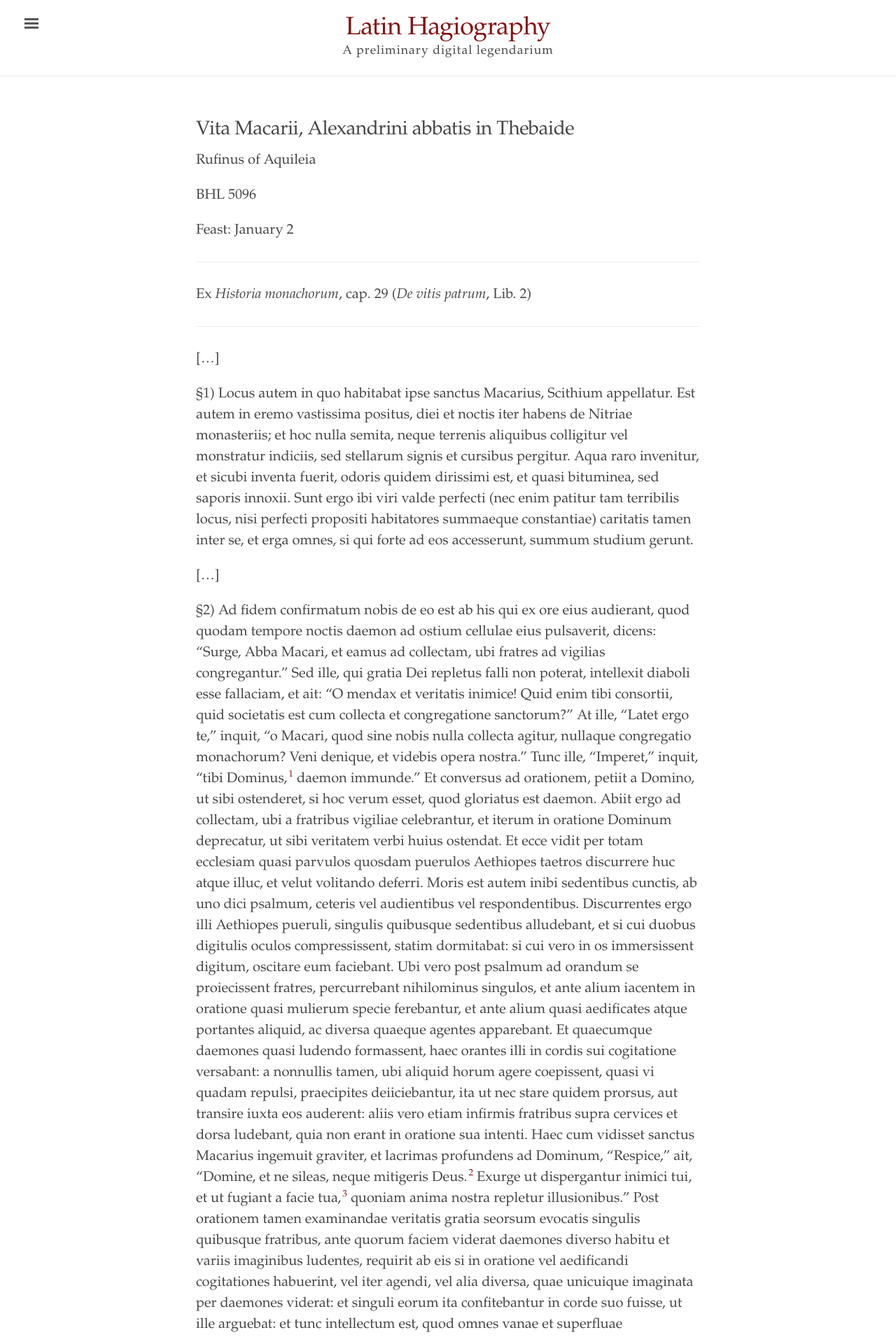
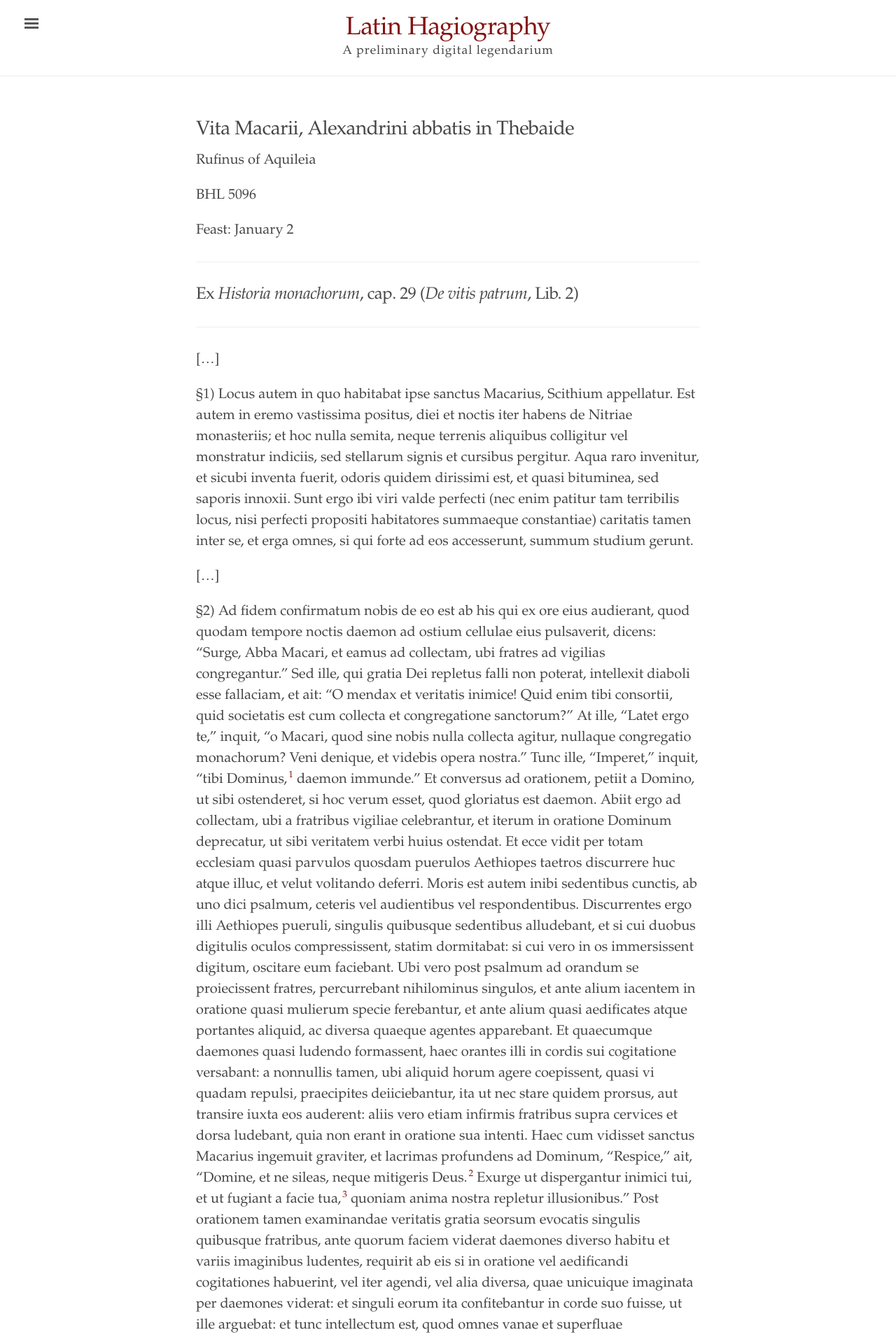
Before and after one commit to cjkoepke1/latin-hagiography, a Jekyll site: the page built from _texts/vita-macarii-alexandrini.md, in a window 1280 px wide. Shown: the top 1911 px of the page at 70% size. Built offline with Jekyll 4.4.1, drawn with Linux system fonts in a browser that asks for light colours.

Commit message:
Made header bold

```diff
--- a/_texts/vita-macarii-alexandrini.md
+++ b/_texts/vita-macarii-alexandrini.md
@@ -10,7 +10,7 @@ source: Acta Sanctorum ex Historia monachorum, cap. 29
 
 ---
 
-Ex *Historia monachorum*, cap. 29 (*De vitis patrum*, Lib. 2)
+## Ex *Historia monachorum*, cap. 29 (*De vitis patrum*, Lib. 2)
 
 ---
 
```
